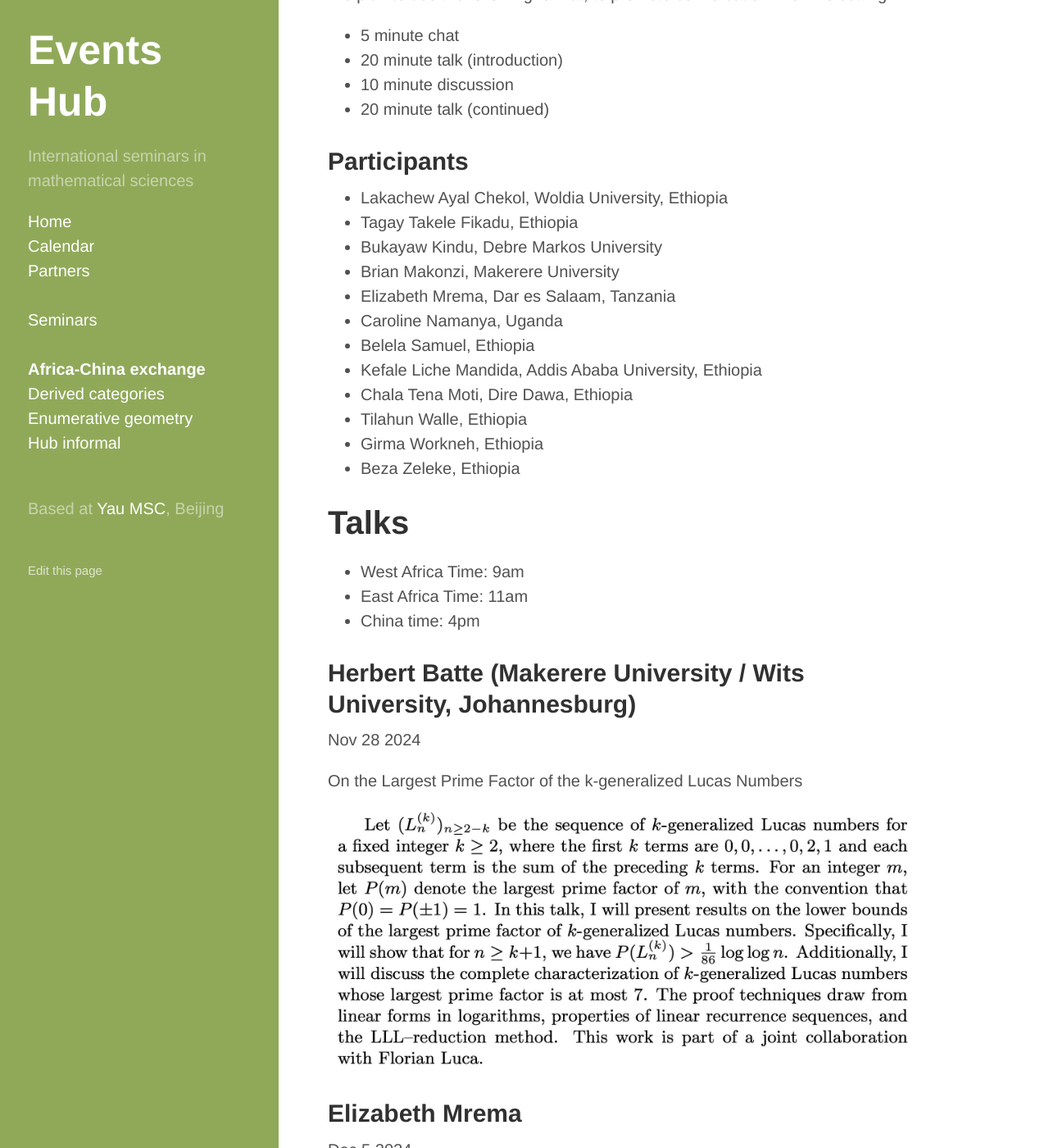
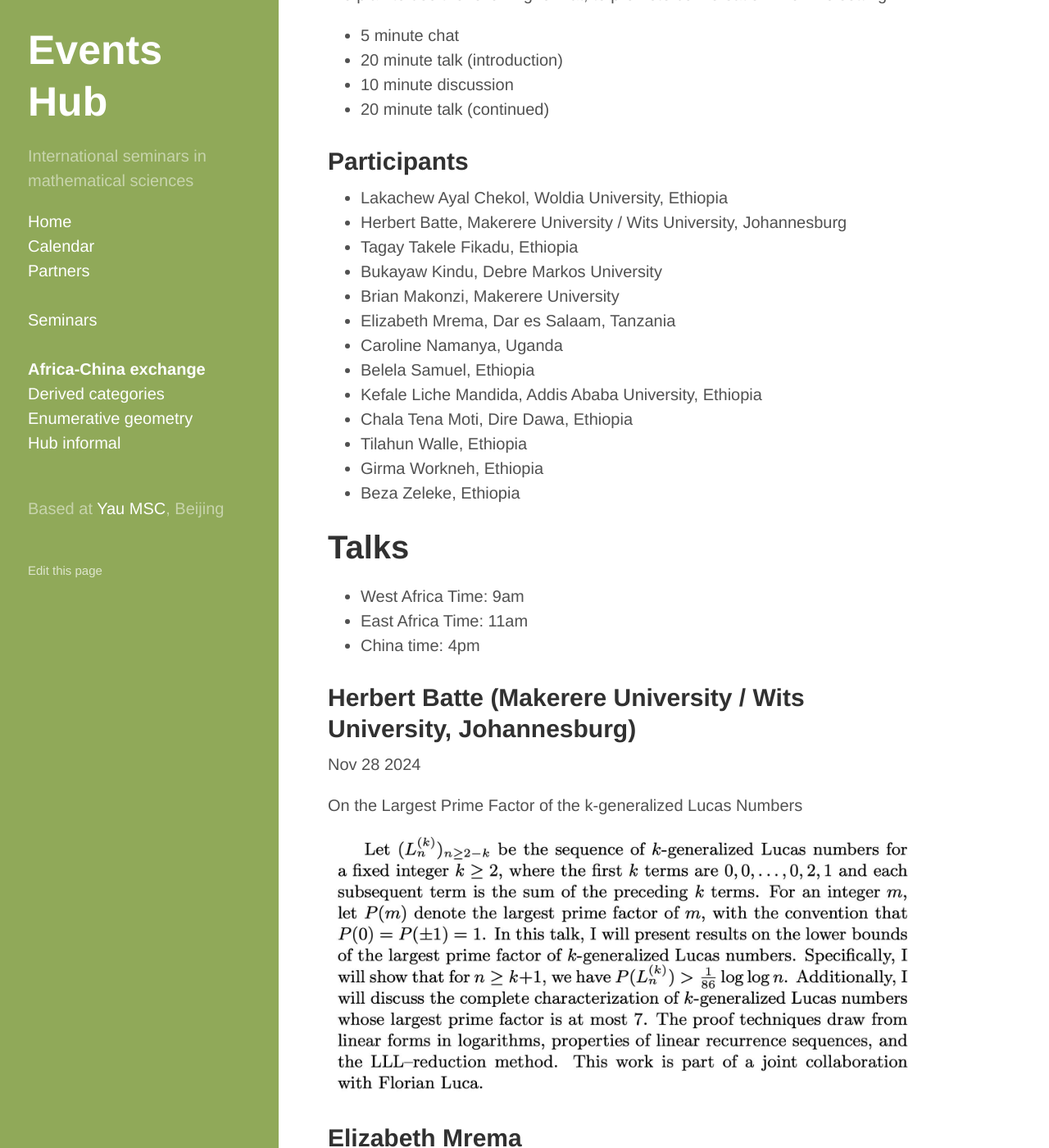
Before and after one commit to yau-msc-events/yau-msc-events.github.io, a Jekyll site: the page built from seminar-ac.md, in a window 1280 px wide and 1400 px high, scrolled down 422 px. Shown: the whole window at 82% size. Built offline with Jekyll 4.4.1, drawn with Linux system fonts in a browser that asks for light colours; some of the changed text lies outside the part shown.

Commit message:
Update seminar-ac.md

```diff
--- a/seminar-ac.md
+++ b/seminar-ac.md
@@ -22,6 +22,7 @@
 ## Participants
 
 * Lakachew Ayal Chekol, Woldia University, Ethiopia
+* Herbert	Batte,	Makerere University / Wits University, Johannesburg
 * Tagay Takele Fikadu, Ethiopia
 * Bukayaw	Kindu, Debre Markos University
 * Brian Makonzi, Makerere University
@@ -52,6 +53,10 @@
 
 Dec 5 2024
 
+Exploration of Cyclotomic Extensions
+
+![This is a joint work with Sophie Marques from Stellenbosch University.](./files/241205-Elizabeth-Mrema.jpg "Abstract")
+
 ## TBD
 
 Dec 12 2024
```
